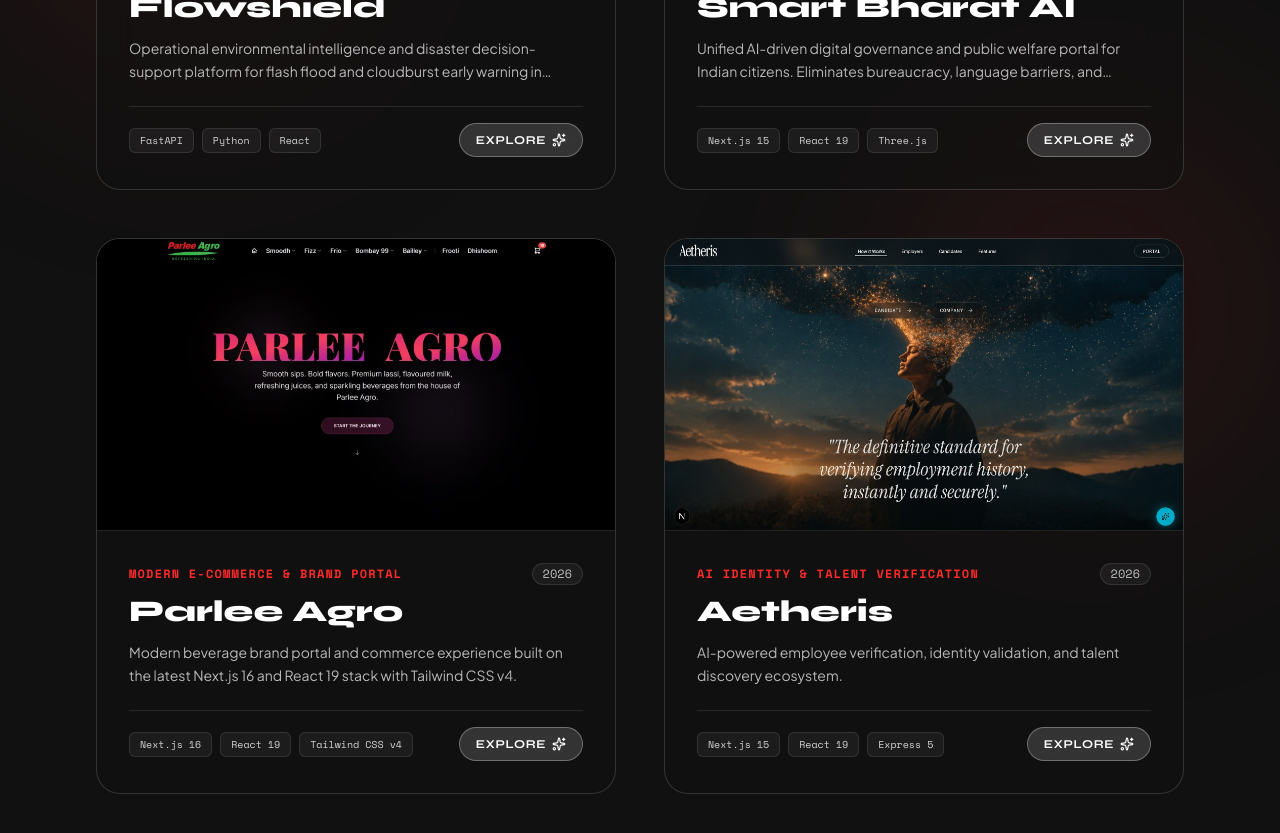
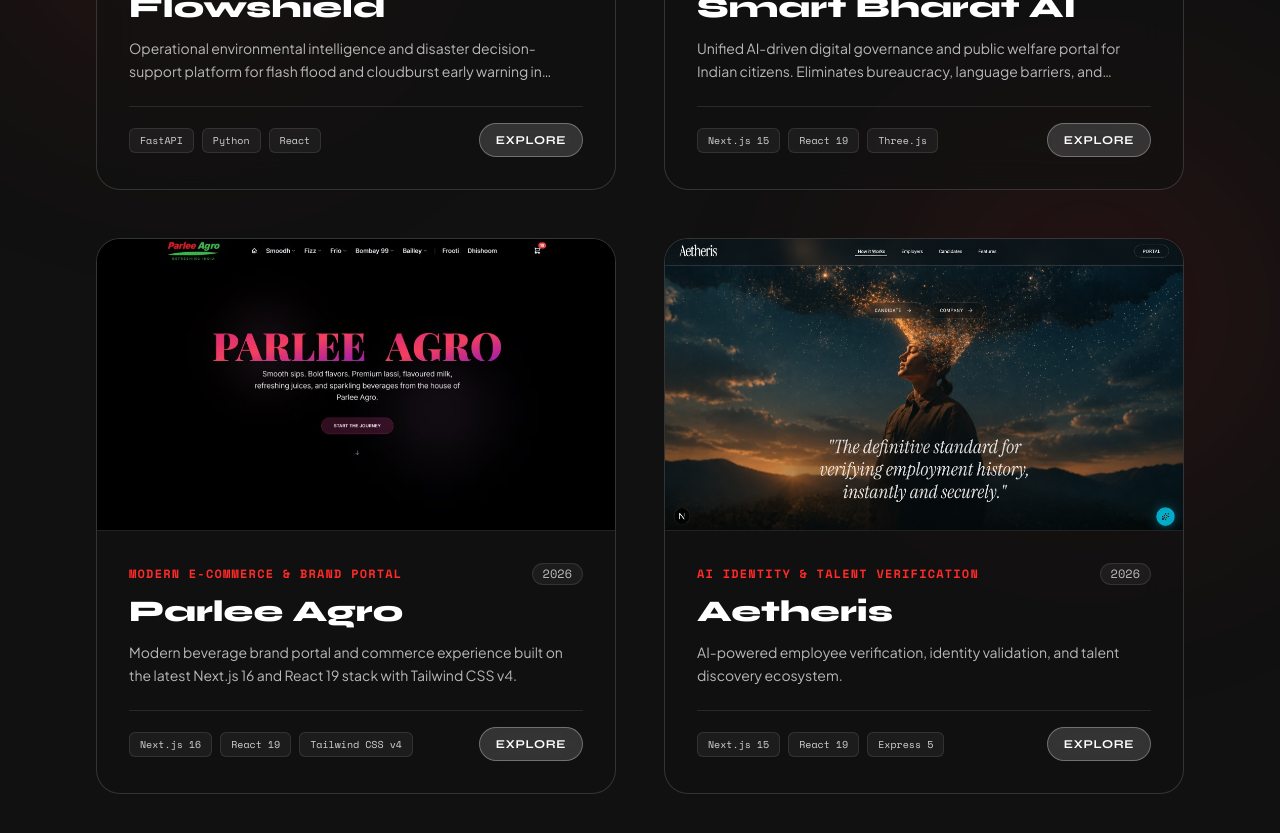
Before and after one commit to pranavmaheshwari86-cpu/Portfolio, a React (Vite) app: page / in a window 1280 px wide. Shown: the part 5360-6193 px from the top of the page. Built offline with nearby package versions, Linux system fonts and the light colour scheme.

Commit message:
fix(projects): remove sparkles icon symbol from explore button

```diff
--- a/src/components/Projects.tsx
+++ b/src/components/Projects.tsx
@@ -1,6 +1,6 @@
 import React, { useState } from 'react';
 import { motion, AnimatePresence } from 'framer-motion';
-import { ExternalLink, Sparkles, X } from 'lucide-react';
+import { ExternalLink, X } from 'lucide-react';
 import { portfolioData } from '../data/portfolioData';
 
 type Project = typeof portfolioData.projects[number];
@@ -89,10 +89,9 @@
 
                 <button
                   onClick={() => setSelectedProject(project)}
-                  className="px-4 py-2 rounded-full glass-panel-white text-xs font-syne font-bold uppercase tracking-wider text-white hover:bg-[#FF2A2A] hover:border-[#FF2A2A] transition-all flex items-center gap-1.5"
+                  className="px-4 py-2 rounded-full glass-panel-white text-xs font-syne font-bold uppercase tracking-wider text-white hover:bg-[#FF2A2A] hover:border-[#FF2A2A] transition-all flex items-center justify-center"
                 >
-                  <span>Explore</span>
-                  <Sparkles className="w-3.5 h-3.5" />
+                  Explore
                 </button>
               </div>
             </div>
```
Also changed, not shown: memory/changelog.md.
